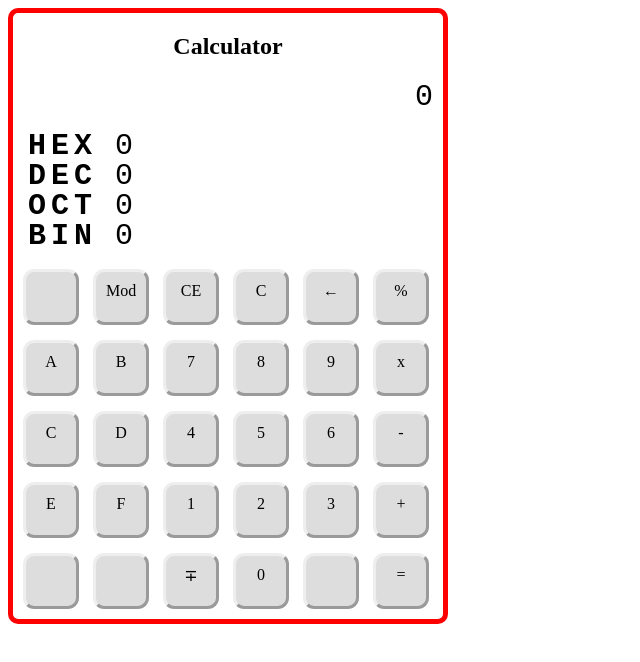
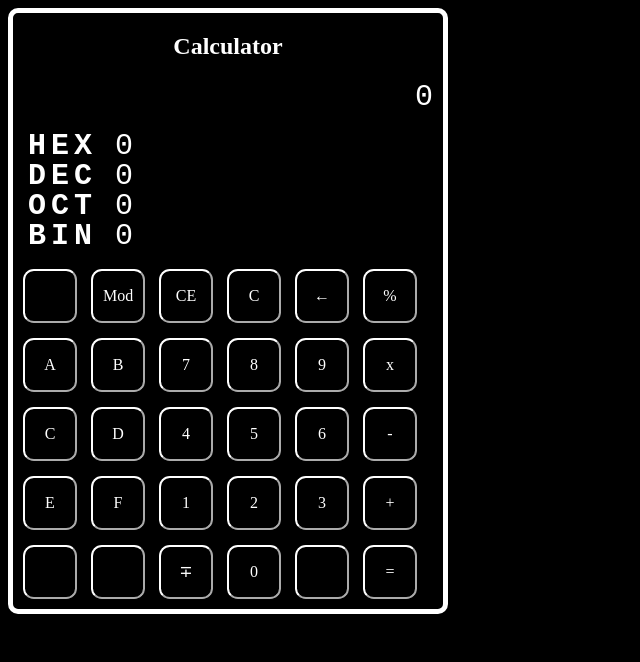
Before and after one commit to archiexdex/webHW1, a plain HTML site: page index.html in a window 1280 px wide. Shown: the whole page, without its empty margins (0-640 px from the left). Drawn offline with Linux system fonts and the light colour scheme.

Commit message:
1. Add different color

```diff
--- a/mycss.css
+++ b/mycss.css
@@ -1,20 +1,19 @@
 body {
-
+  background-color: black;
 }
 
 .css_table {
   /*display: block;*/
   /*border-collapse: collapse;*/
-  border: 5px solid red;
+  border: 5px solid white;
   border-radius: 10px;
   width: 430px;
-
-
+  background-color: black;
 }
 
 .header {
   text-align: center;
-
+  color : white;
 }
 
 .result {
@@ -22,6 +21,7 @@ body {
   font-family: monospace;
   font-size: 30px;
   padding-right: 10px;
+  color : white;
 }
 
 .show_table {
@@ -43,10 +43,12 @@ body {
   display: inline-block;
   font-weight: bold;
   letter-spacing: 5px;
+  color: white;
 }
 
 .show_result {
   display: inline-block;
+  color: white;
 }
 
 
@@ -61,11 +63,14 @@ body {
   vertical-align: middle;
   padding: 10px;
   margin: 5px ;
-  border: 2px solid powderblack;
+  border: 2px solid;
+  border-color: white;
   border-style: outset;
   border-radius: 20%;
   width: 30px;
   height: 30px;
-  background-color: #dddddd;
+  background-color: black;
+  color: white;
   text-align: center;
+  line-height:30px;
 }
```
